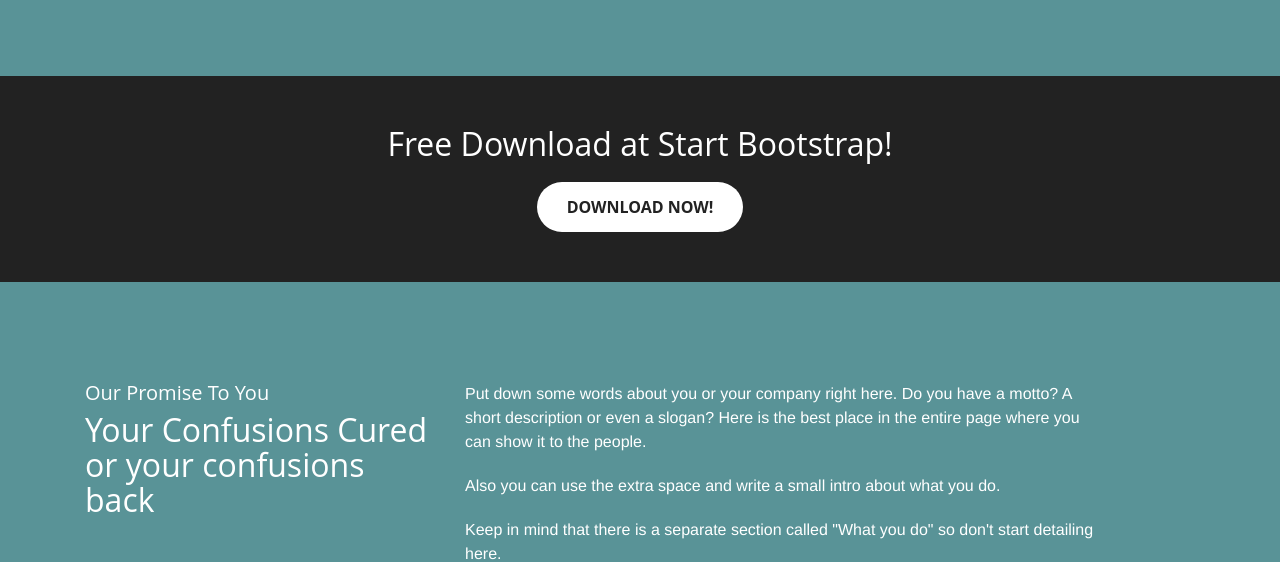
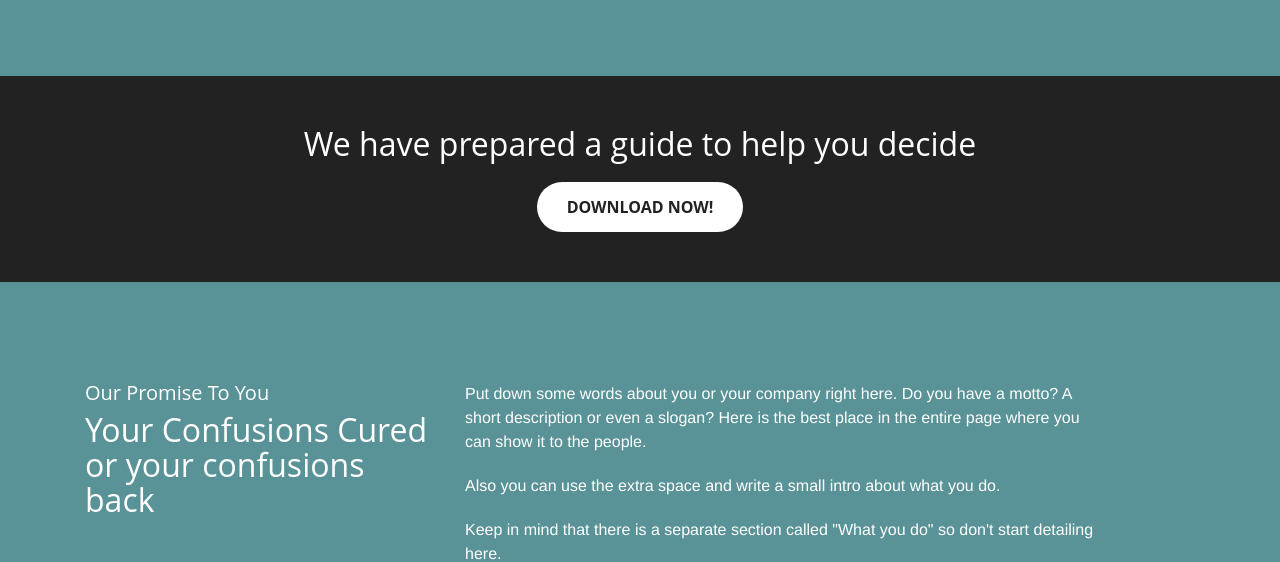
Before and after one commit to primertest-org/www, a Jekyll site: the page built from index.html, in a window 1280 px wide and 900 px high, scrolled down 2429 px, cut to the strip 138-700 px from the top of the window. Built offline with Jekyll 4.4.1, drawn with Linux system fonts in a browser that asks for light colours; some web fonts are replaced.

Commit message:
Updated '_includes/CTA-download.html' via CloudCannon

```diff
--- a/_includes/CTA-download.html
+++ b/_includes/CTA-download.html
@@ -1,7 +1,7 @@
 <section id="CTA-download" class="p-0">
     <div class="call-to-action bg-dark">
       <div class="container text-center">
-        <h2 class="editable">Free Download at Start Bootstrap!</h2>
+        <h2 class="editable">We have prepared a guide to help you decide</h2>
         <a class="btn btn-default btn-xl sr-button editable" href="{{ site.data.CTA-download.download-link}}">Download Now!</a>
       </div>
     </div>
```
